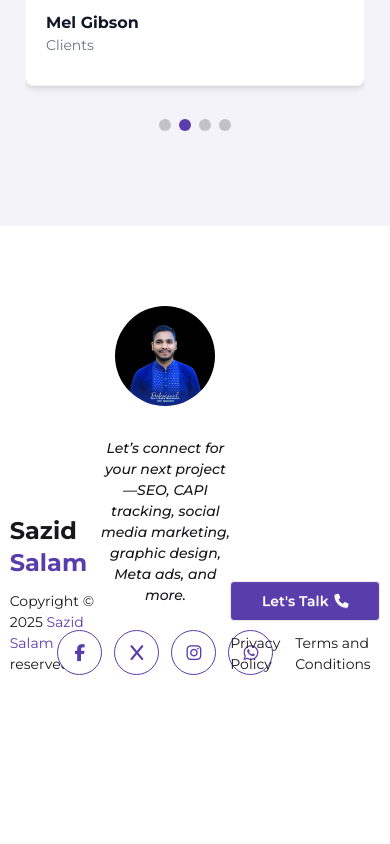
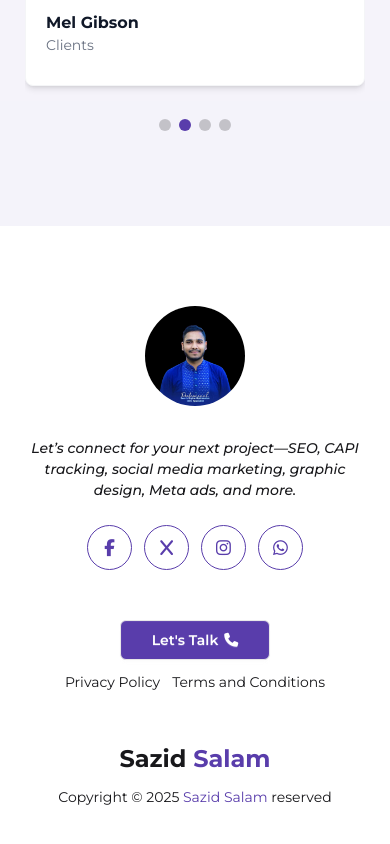
Before and after one commit to coder-khayrul/portfolio-web, a website: page index.html in a window 390 px wide. Shown: the part 3964-4808 px from the top of the page. Before the commit the page ends 4719 px from the top, so only its background shows below. Drawn offline with nearby package versions, Linux system fonts and the light colour scheme.

Commit message:
responsive issues solved in footer

```diff
--- a/index.html
+++ b/index.html
@@ -366,16 +366,16 @@
     </section>
     <footer class="py-[80px]">
       <div class="max-w-[95%] lg:max-w-10/12 2xl:max-w-[1365px] mx-auto">
-        <div class="grid grid-cols-[1fr_35%_1fr] items-end">
-          <div class="">
+        <div class="grid grid-cols-1 lg:grid-cols-[1fr_35%_1fr] lg:items-end gap-[50px] lg:gap-3">
+          <div class="flex flex-col items-center lg:items-start order-3 lg:order-1">
             <div class="">
               <a class="text-2xl font-bold">Sazid <span class="text-main">Salam</span></a>
             </div>
             <p class="text-[14px] mt-3">Copyright © 2025 <span class="text-main">Sazid Salam</span> reserved</p>
           </div>
-          <div class="flex flex-col items-center justify-center ">
+          <div class="flex flex-col items-center justify-center order-1 lg:order-2">
             <img class="w-[100px] h-[100px] rounded-full mb-4" src="./src/image/sazid-salam2.jpg" alt="">
-            <p class="text-center text-[14px] font-medium italic my-4">Let’s connect for your next project—SEO, CAPI tracking, social media marketing, graphic design, Meta ads, and more.</p>
+            <p class="text-center text-[14px] font-medium italic my-4 w-[95%] md:w-[80%] lg:w-full">Let’s connect for your next project—SEO, CAPI tracking, social media marketing, graphic design, Meta ads, and more.</p>
             <ul class="flex gap-3 mt-2">
               <li><a href="#" class="w-[45px] h-[45px] text-main bg-white border border-main hover:bg-main hover:text-white duration-700 rounded-full grid place-items-center text-[17px]"><i class="fa-brands fa-facebook-f"></i></a></li>
               <li><a href="#" class="w-[45px] h-[45px] text-main bg-white border border-main hover:bg-main hover:text-white duration-700 rounded-full grid place-items-center text-[17px]"><i class="fa-brands fa-x"></i></a></li>
@@ -383,8 +383,8 @@
               <li><a href="#" class="w-[45px] h-[45px] text-main bg-white border border-main hover:bg-main hover:text-white duration-700 rounded-full grid place-items-center text-[17px]"><i class="fa-brands fa-whatsapp"></i></a></li>
             </ul>
           </div>
-          <div class=" flex flex-col items-end gap-3">
-            <a href="" class="btn bg-main w-[150px] text-white">Let's Talk <i class="fa-solid fa-phone"></i></a>
+          <div class=" flex flex-col items-center lg:items-end gap-3 order-2 lg:order-3">
+            <a href="" class="btn bg-main w-[150px] text-white hover:bg-white border hover:border-main hover:text-main duration-700 rounded-md">Let's Talk <i class="fa-solid fa-phone"></i></a>
             <ul class="flex gap-3  text-[14px] justify-content-end">
               <li><a href="#">Privacy Policy</a></li>
               <li>Terms and Conditions</li>
```
Also changed, not shown: src/output.css.
